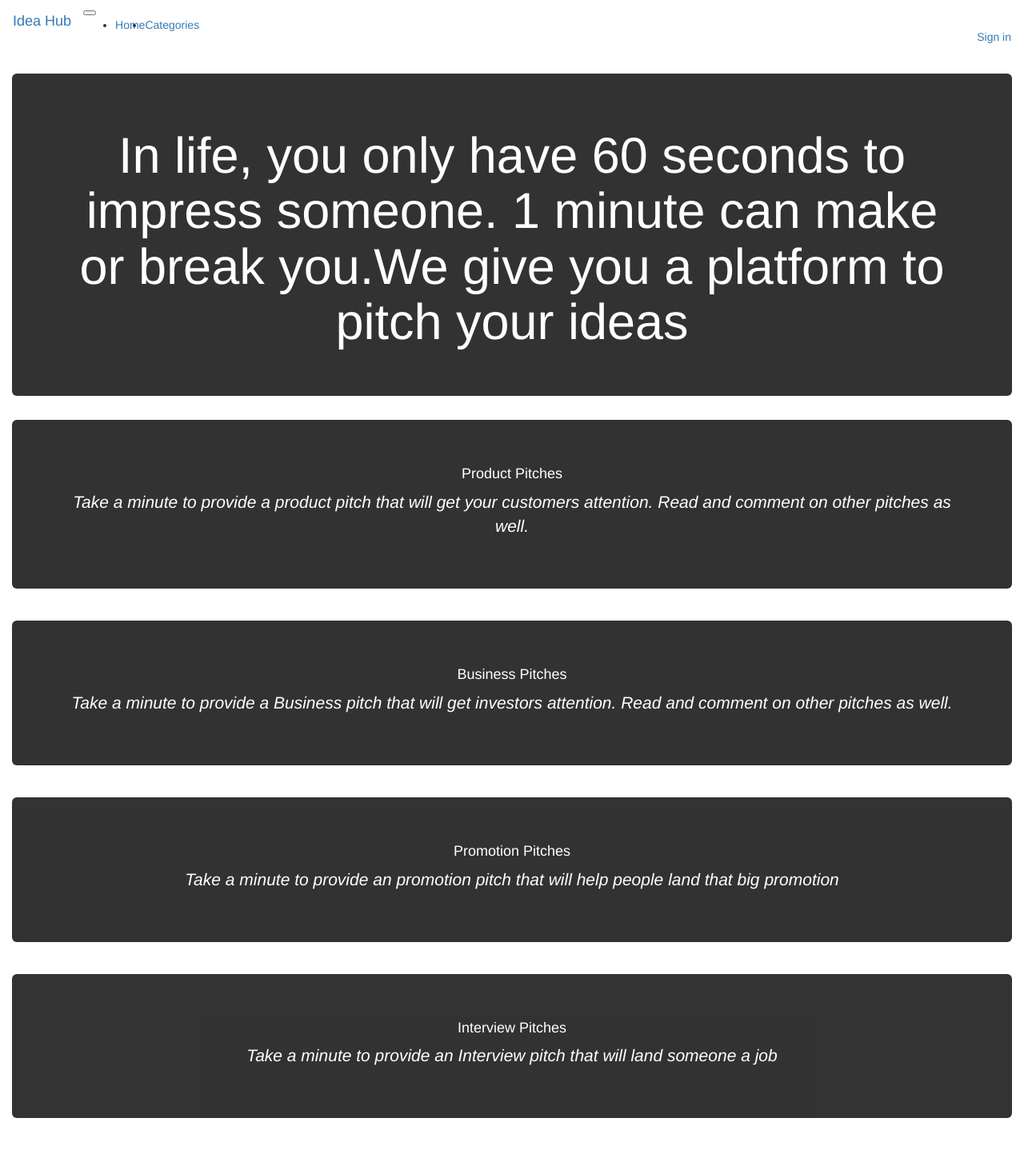
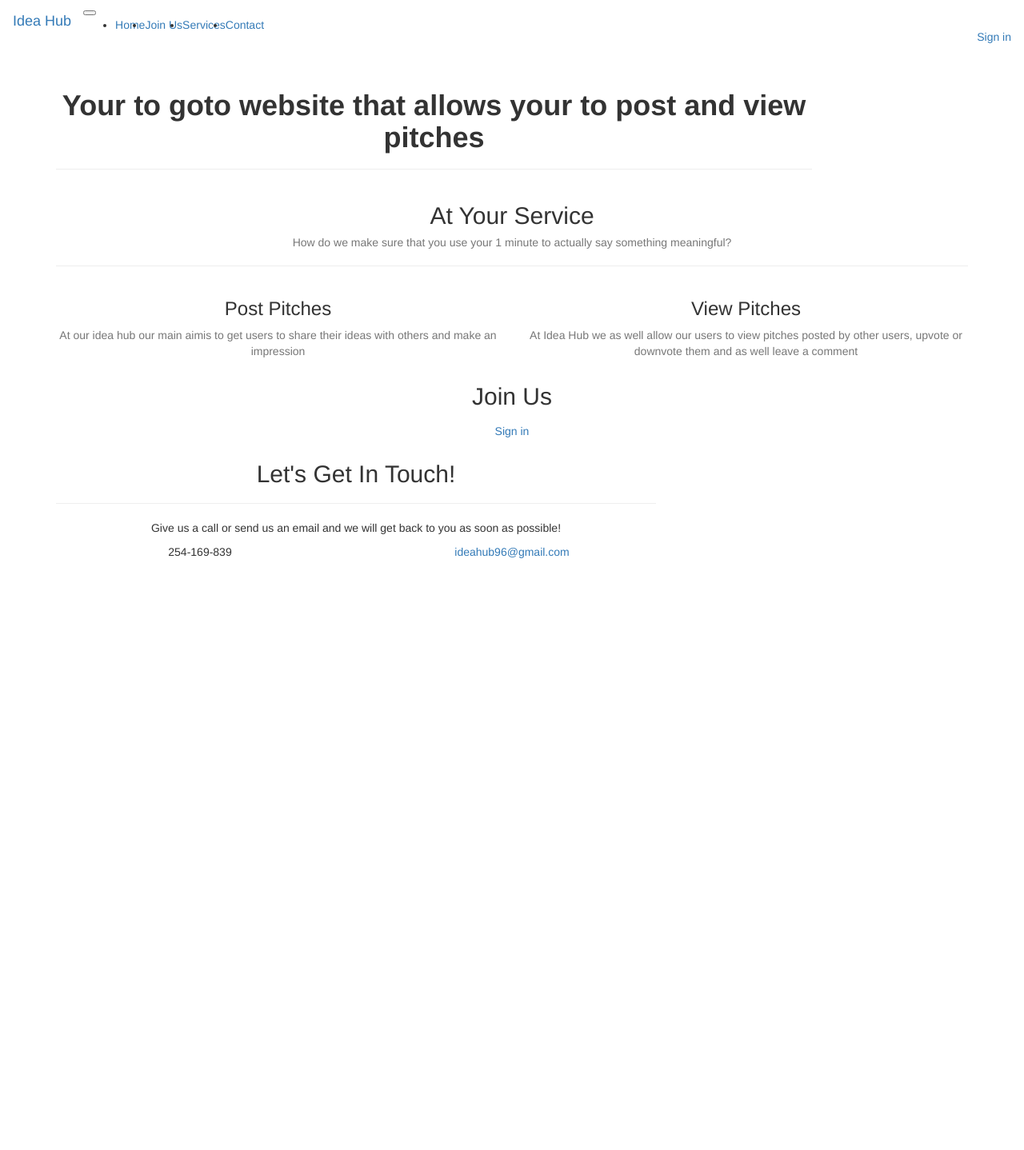
Before and after one commit to Lornakimani62/IP4-_One-Minute-Pitch, a Flask app: template app/templates/index.html in a window 1280 px wide. Shown: the whole page at 80% size. After the commit the page ends 698 px from the top, so only its background shows below. Run offline with Flask 2, Linux system fonts and the light colour scheme; the template is opened without the code that fills it, so the values that code supplies are empty; some libraries are stand-ins or nearby versions.

Commit message:
This commit is to add the landing page

```diff
--- a/app/templates/index.html
+++ b/app/templates/index.html
@@ -4,70 +4,113 @@
 <!-- Styles block -->
 
 {% block styles%}
-    {{ super() }}
-    <link rel="stylesheet" href="{{url_for('static',filename='css/index.css')}}">
+{{ super() }}
+<link rel="stylesheet" href="{{url_for('static',filename='css/index.css')}}">
 {% endblock %}
 
 {% block content %}
+<!DOCTYPE html>
+<html lang="en">
 
-<div class="container-fluid">
-    <div class="jumbotron">
-        <h1>In life, you only have 60 seconds to impress someone. 1 minute can make or break you.We give you a platform to pitch your ideas </h1>
+<head>
 
-    </div>
-</div>
+  <meta charset="utf-8">
+  <meta name="viewport" content="width=device-width, initial-scale=1, shrink-to-fit=no">
+  <meta name="description" content="">
+  <meta name="author" content="">
+
+  <title>Creative - One Minute Pitch </title>
 
 
-<!-- homepage section -->
-<div class="container-fluid">
-    <div class="row" id="Product">
-        <div class="category col-md-12">
-            <div class="jumbotron">
-                <h4 class="title">Product Pitches</h4>
-                <p><em>Take a minute to provide a product pitch that will get your customers attention. Read and comment on other pitches as well.</em></p>
-            </div>
-                <ul>
-                    {{macro.displayPitches(productpitches)}}
-                </ul>
+  <!-- Custom styles for this template -->
+
+  {{ super() }}
+  <link rel="stylesheet" href="{{url_for('static',filename='css/index.css')}}">
+
+</head>
+
+<body id="page-top">
+  <!-- Header -->
+<section class="bg-dark text-white">
+  <header class="masthead text-center text-black d-flex">
+      <div class="container my-auto">
+        <div class="row">
+          <div class="col-lg-10 mx-auto">
+            <h1><strong>Your to goto website that allows your to post and view pitches</strong></h1>
+            <hr>
+          </div>
+          <div class="col-lg-8 mx-auto">
+          </div>
         </div>
+      </div>
+    </header>
+  </section>
+
+  <!-- Services -->
+  <section id="services">
+    <div class="container">
+      <div class="row">
+        <div class="col-lg-12 text-center">
+          <h2 class="section-heading">At Your Service</h2>
+          <h5 class="section-subheading text-muted">How do we make sure that you use your 1 minute to actually say something meaningful?</h5>
+          <hr class="my-4">
+        </div>
+      </div>
+    </div>
+    <div class="container">
+      <div class="row">
+        <div class="col-lg-6 col-md-6 text-center">
+          <div class="service-box mt-5 mx-auto">
+            <h3 class="mb-3">Post Pitches</h3>
+            <p class="text-muted mb-0">At our idea hub our main aimis to get users to share their ideas with others and
+              make an impression</p>
+          </div>
+        </div>
+        <div class="col-lg-6 col-md-6 text-center">
+          <div class="service-box mt-5 mx-auto">
+            <h3 class="mb-3">View Pitches</h3>
+            <p class="text-muted mb-0">At Idea Hub we as well allow our users to view pitches posted by other users,
+              upvote or downvote them and as well leave a comment</p>
+          </div>
+        </div>
+  </section>
+
+  <!-- Get started -->
+  <div class="join" id="us">
+  <section class="bg-dark text-white">
+      <div class="container text-center">
+        <h2 class="mb-4">Join Us</h2>
+        <a class="btn btn-light btn-xl sr-button" href="{{url_for('auth.login')}}">Sign in</a>
+      </div>
+    </section>
     </div>
 
+<!-- Contact section -->
+  <section id="contact">
+    <div class="container">
+      <div class="row">
+        <div class="col-lg-8 mx-auto text-center">
+          <h2 class="section-heading">Let's Get In Touch!</h2>
+          <hr class="my-4">
+          <p class="mb-5">Give us a call or send us an email and we will get back to you as soon as possible!</p>
+        </div>
+      </div>
+      <div class="row">
+        <div class="col-lg-4 ml-auto text-center">
+          <i class="fas fa-phone fa-3x mb-3 sr-contact-1"></i>
+          <p>254-169-839</p>
+        </div>
+        <div class="col-lg-4 mr-auto text-center">
+          <i class="fas fa-envelope fa-3x mb-3 sr-contact-2"></i>
+          <p>
+            <a href="mailto:ideahub96@gmail.com">ideahub96@gmail.com</a>
+          </p>
+        </div>
+      </div>
+    </div>
+  </section>
 
-    <div class="row" id="Business">
-            <div class="category col-md-12">
-                <div class="jumbotron">
-                    <h4 class="title">Business Pitches</h4>
-                    <p><em>Take a minute to provide a Business pitch that will get investors attention. Read and comment on other pitches as well.</em></p>
-                </div>
-                    <ul>
-                        {{macro.displayPitches(businesspitches)}}
-                    </ul>
-            </div>
-    </div>
 
-    <div class="row" id="Promotion">
-            <div class="category col-md-12">
-                <div class="jumbotron">
-                    <h4 class="title">Promotion Pitches</h4>
-                    <p><em>Take a minute to provide an promotion pitch that will help people land that big promotion</em></p>
-                </div>
-                    <ul>
-                        {{macro.displayPitches(promotionpitches)}}
-                    </ul>
 
-            </div>
-    </div>
-    <div class="row" id="Interview">
-        <div class="category col-md-12">
-            <div class="jumbotron">
-                <h4 class="title">Interview Pitches</h4>
-                <p><em>Take a minute to provide an Interview pitch that will land someone a job </em></p>
-            </div>
-                <ul>
-                    {{macro.displayPitches(interviewpitches)}}
-                </ul>
 
-        </div>
-</div>
-</div>
-{% endblock%}
+  {% endblock%}
--- a/app/templates/macros.html
+++ b/app/templates/macros.html
@@ -5,8 +5,9 @@
     <div class="category col-md-12">
         <div class="jumbotron">
             <h5 class="title">{{pitch.category}}</h5>
+            <h3> {{pitch.pitch_title}}</h3>
             <p>{{pitch.content}}</p>
-            <p>{{pitch.author}}</p>
+            <a href="{{url_for('auth.login')}}">View More</a>
         </div>
     </div>
     {% endfor %}
--- a/app/templates/navbar.html
+++ b/app/templates/navbar.html
@@ -1,3 +1,4 @@
+    <!-- Navigation -->
 <nav class="navbar sticky-top navbar-expand-lg nav class=navbar navbar-dark bg-dark">
     <a class="navbar-brand" href="#">Idea Hub</a>
     <button class="navbar-toggler" type="button" data-toggle="collapse" data-target="#navbarSupportedContent" aria-controls="navbarSupportedContent" aria-expanded="false" aria-label="Toggle navigation">
@@ -9,6 +10,18 @@
         <li class="nav-item active">
           <a class="nav-link" href="#">Home <span class="sr-only">(current)</span></a>
         </li>
+        <li class="nav-item">
+            <a class="nav-link js-scroll-trigger" href="#us">Join Us</a>
+          </li>
+          <li class="nav-item">
+            <a class="nav-link js-scroll-trigger" href="#services">Services</a>
+          </li>
+          <li class="nav-item">
+            <a class="nav-link js-scroll-trigger" href="#contact">Contact</a>
+          </li>
+      </ul>
+      <ul class="nav navbar-nav navbar-right">
+        {% if current_user.is_authenticated %}
         <li class="nav-item dropdown">
             <a class="nav-link dropdown-toggle" href="#" id="navbarDropdown" role="button" data-toggle="dropdown" aria-haspopup="true" aria-expanded="false">
               Categories
@@ -19,9 +32,6 @@
               <a class="dropdown-item" href="/#Promotion">Promotion</a>
               <a class="dropdown-item" href="/#Business">Business</a>
           </li>
-      </ul>
-      <ul class="nav navbar-nav navbar-right">
-        {% if current_user.is_authenticated %}
         <li style="color:white;padding:15px;">{{current_user.username}}</li>
         <li><a href="{{url_for('main.profile',uname=current_user.username)}}">Profile</a></li>
         <li><a href="{{url_for('auth.logout')}}">Sign out</a></li>
```
Also changed, not shown: app/main/views.py (+15 -5 lines), app/static/css/index.css (+7 -0 lines), app/templates/new_pitch.html (+60 -2 lines), app/models.py (line endings or trailing spaces), app/static/images/bck.jpeg (added), 1 other file. Lines whose indentation alone changed are shown as unchanged.
